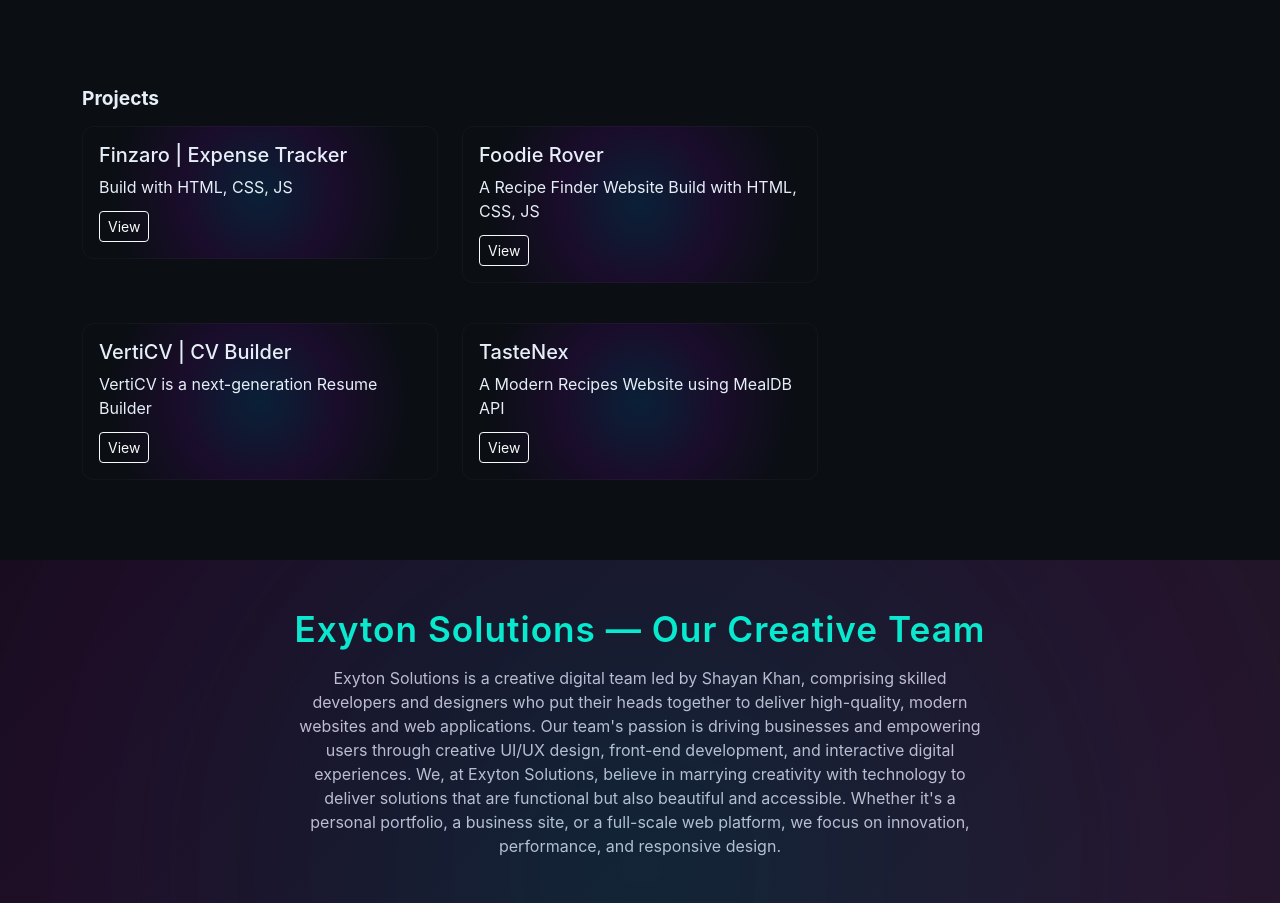
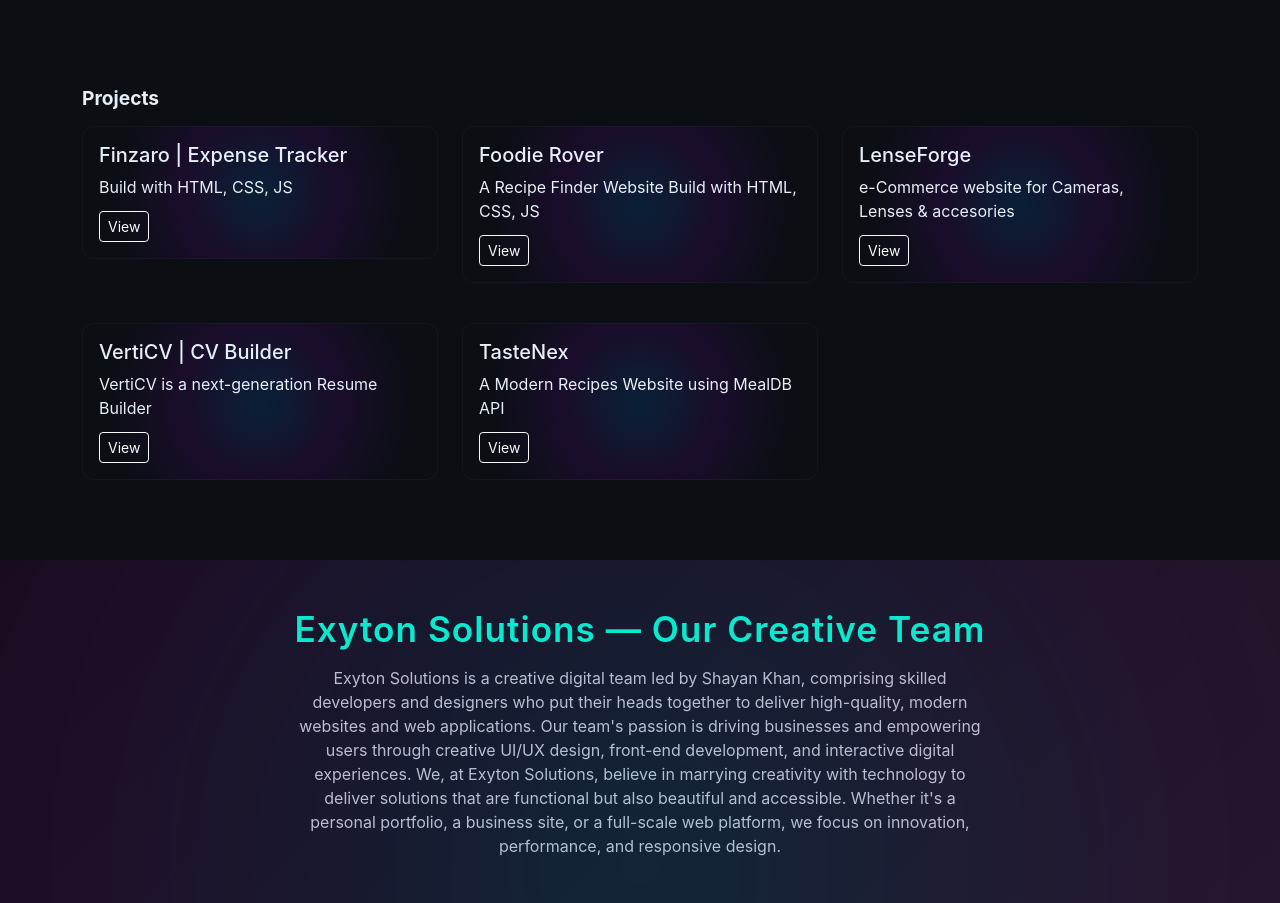
Before and after one commit to sher2512008-pixel/Exyton_Solutions, a plain HTML site: page index.html in a window 1280 px wide. Shown: the part 1600-2503 px from the top of the page. Drawn offline with nearby package versions, Linux system fonts and the light colour scheme.

Commit message:
Update index.html

```diff
--- a/index.html
+++ b/index.html
@@ -208,6 +208,15 @@ I love turning creative concepts into engaging user interfaces and adding smooth
                             target="_blank">View</a>
                     </div>
                 </div>
+              <div class="col-md-4 reveal">
+                    <div class="card-skill p-3">
+                        <h5>LenseForge</h5>
+                        <p class="mb-1">e-Commerce website for Cameras, Lenses & accesories</p>
+                        <a class="btn btn-outline-light btn-sm mt-2"
+                            href="https://shanicodes-star.github.io/LenseForge/"
+                            target="_blank">View</a>
+                    </div>
+                </div>
             </div>
             <div class="row g-4 mt-3">
                 <div class="col-md-4 reveal">
```
